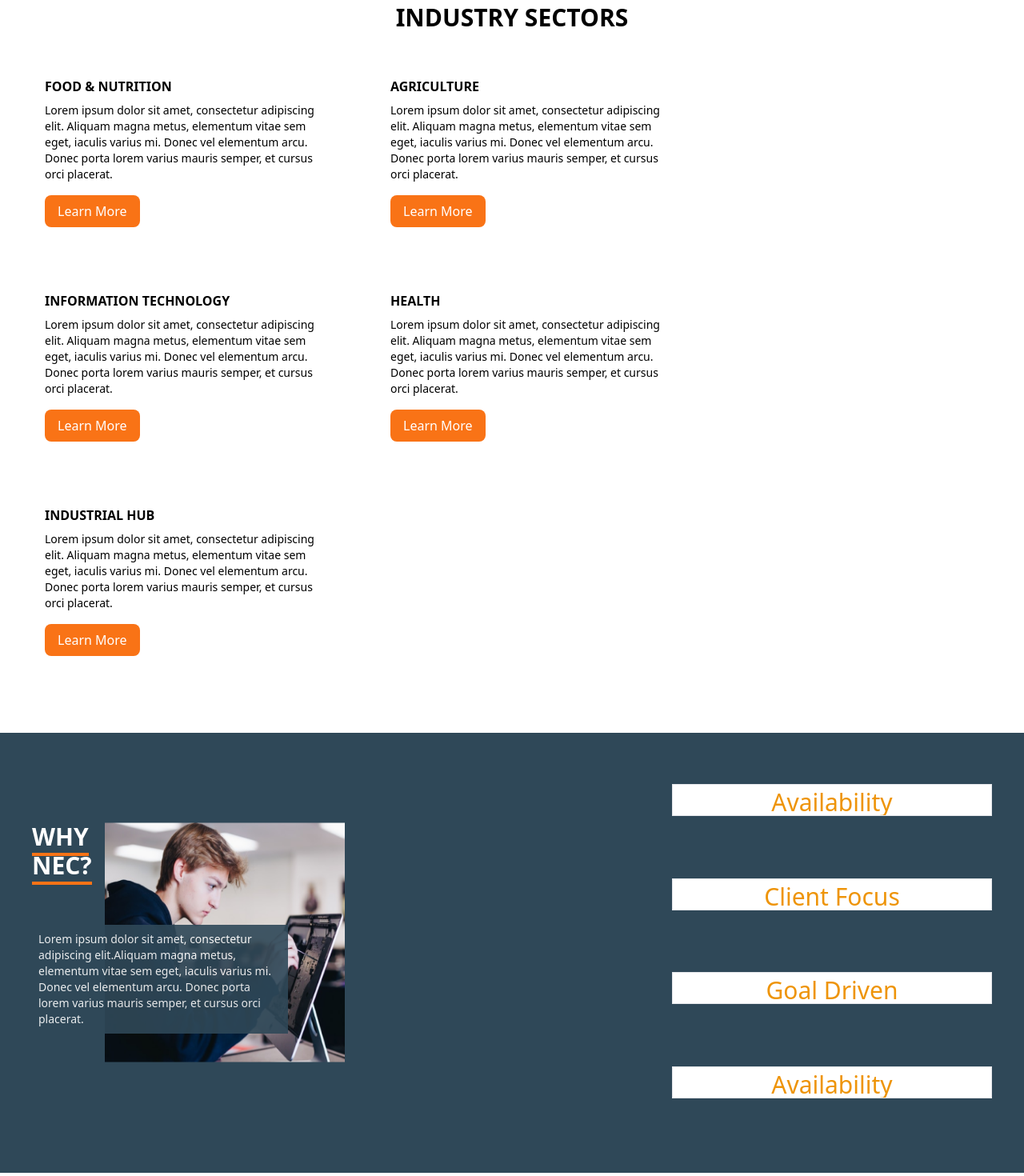
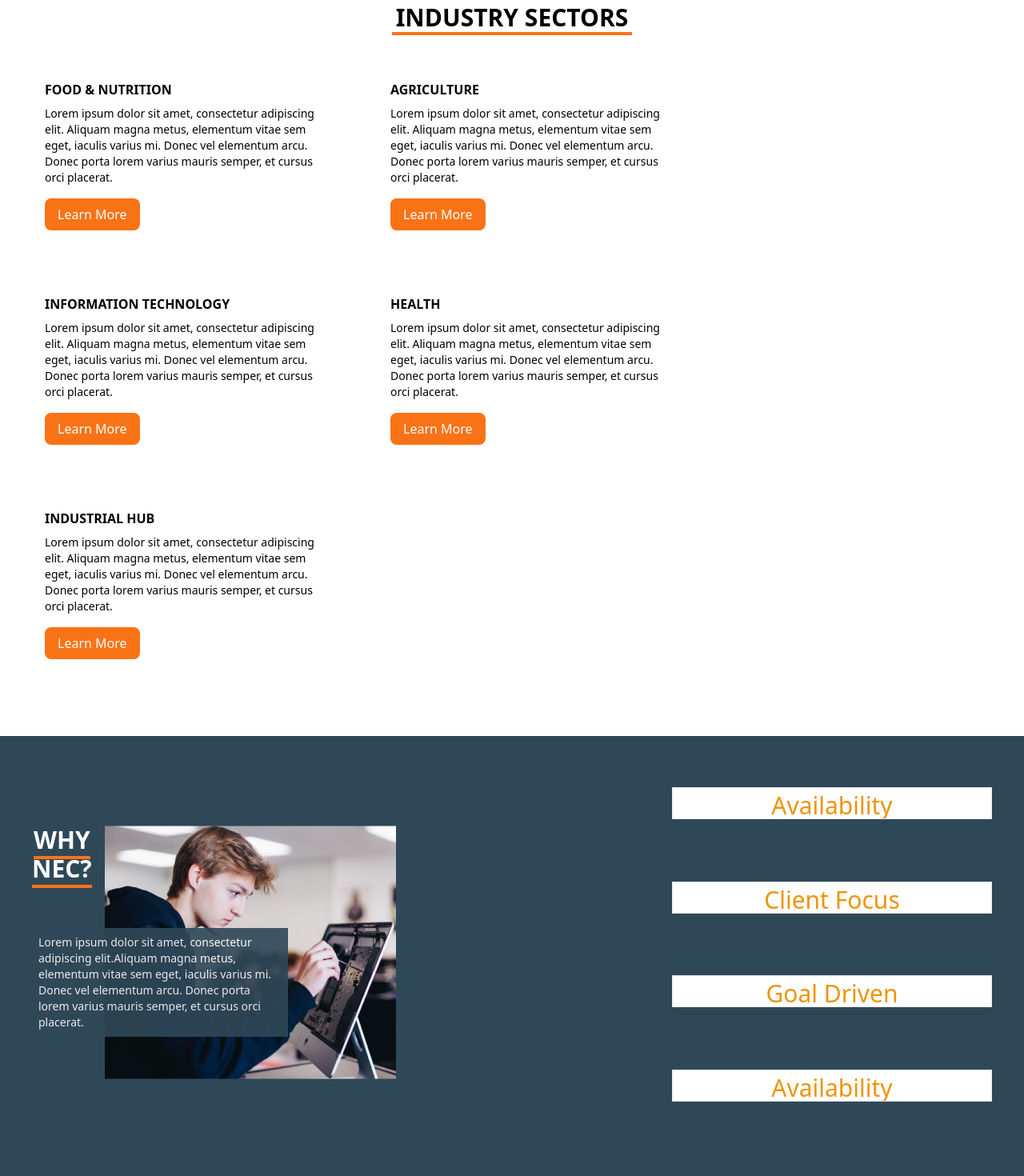
Before and after one commit to WatipasoChirambo/Stick, a Next.js app: page / in a window 1280 px wide. Shown: the part 578-2048 px from the top of the page at 80% size. Built offline with nearby package versions, Linux system fonts and the light colour scheme.

Commit message:
Mobile too

```diff
--- a/components/ReMembers.js
+++ b/components/ReMembers.js
@@ -8,17 +8,17 @@ import Why from '../images/why.png'
 function ReMembers() {
   return (
     <>
-      <div className="flex justify-between w-full h-[550px] bg-[#2F4858] mt-20 px-10">
-        <div className="pt-28 flex flex-wrap gap-4 relative w-[500px]">
-          <h4 className="text-3xl font-semibold text-white">
+      <div className="lg:flex justify-between w-full lg:h-[550px] bg-[#2F4858] mt-20 px-10">
+        <div className="lg:pt-28 lg:flex flex-wrap gap-4 relative lg:w-[500px] pt-8">
+          <h4 className="text-3xl font-semibold text-white text-center mb-4">
             <span className="border-b-4 border-orange-500">
             WHY <br></br> NEC?
             </span>
           </h4>
-          <div>
-            <Image src={Why} height={300} width={300} />
+          <div className="h-40">
+            <Image src={Why}/>
           </div>
-          <div className="bg-[#2F4858] opacity-90 h-auto w-[320px] absolute top-48 p-2 text-white mt-12">
+          <div className="bg-[#2F4858] opacity-90 h-auto lg:w-[320px] lg:absolute lg:top-48 p-2 text-white mt-12">
             <p className="text-sm z-96">
               Lorem ipsum dolor sit amet, consectetur adipiscing
               elit.Aliquam magna metus, elementum vitae sem eget,
@@ -28,7 +28,7 @@ function ReMembers() {
             </p>
           </div>
         </div>
-        <div className="grid mt-16 mb-4 ">
+        <div className="grid mt-16 mb-4 hidden lg:grid">
           <Stack title="Availability" />
           <Stack title="Client Focus" />
           <Stack title="Goal Driven" />
--- a/components/Trending.js
+++ b/components/Trending.js
@@ -7,7 +7,7 @@ function Trending() {
     <>
       <div className="px-10 pt-8 flex justify-center m-auto">
         <div>
-          <h3 className="text-center text-xl lg:text-3xl font-black font-bold">INDUSTRY SECTORS</h3>
+          <h3 className="text-center text-xl lg:text-3xl font-black w-[215px] font-bold border-b-4 m-auto lg:w-[300px] border-orange-500">INDUSTRY SECTORS</h3>
           <div className="flex flex-wrap gap-12 pt-10">
             <Sector title="FOOD & NUTRITION" />
             <Sector title="AGRICULTURE" />
```
